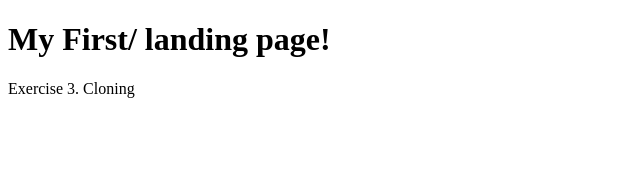
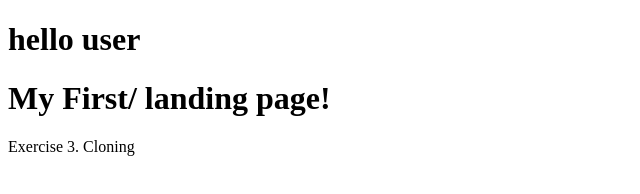
Before and after one commit to SreypichTO/Moi, a plain HTML site: page index.html in a window 1280 px wide. Shown: the whole page, without its empty margins (0-640 px from the left). Drawn offline with Linux system fonts and the light colour scheme.

Commit message:
Update index.html

```diff
--- a/index.html
+++ b/index.html
@@ -7,6 +7,7 @@
     <title>Document</title>
 </head>
 <body>
+    <h1>hello user</h1>
     <h1>My First/ landing page!</h1>
     <p>Exercise 3. Cloning</p>
 </body>
```
